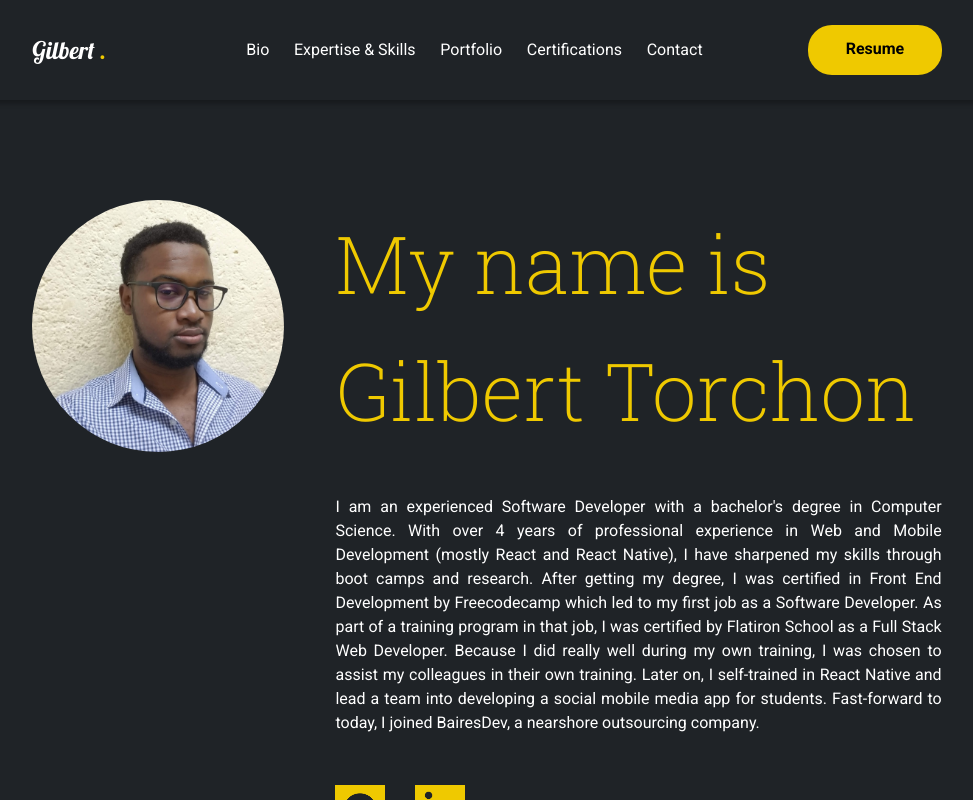
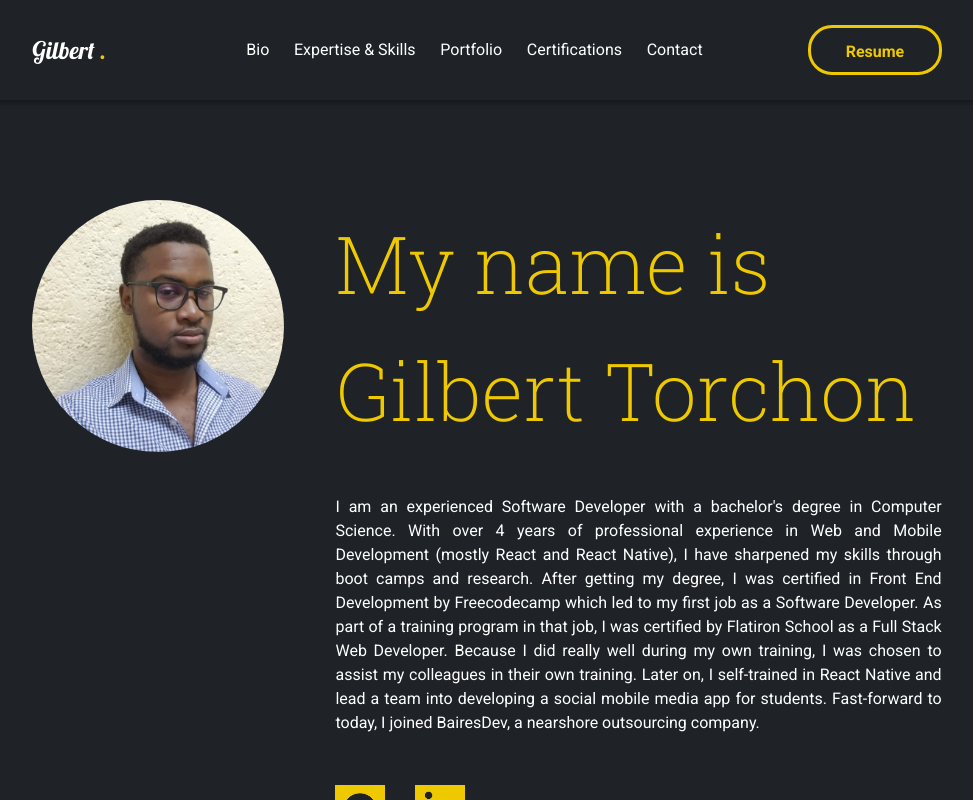
Before and after one commit to GilTorch/my-personal-porfolio, a Next.js app: page / in a window 1280 px wide. In both pictures the pointer is over the item "Resume". Shown: the top 800 px of the page, without its empty margins (153-1126 px from the left). Built offline with nearby package versions, Linux system fonts and the light colour scheme.

Commit message:
Throw error when email fail. add hover state on gold button

```diff
--- a/src/pages/api/contact.ts
+++ b/src/pages/api/contact.ts
@@ -57,8 +57,9 @@ const sendMail = async ({ email, name, message }: Email) => {
   // send mail with defined transport object
   return transporter.sendMail(mailOptions,(error,info) => {
     if(error){
-      console.log(error);
+      throw new Error(error)
     }else{
+      console.log(info.envelope)
       console.log("Message sent: %s ", info.messageId)
     }
 
@@ -86,5 +87,4 @@ const sendMail = async ({ email, name, message }: Email) => {
 
 
 }
-
 export default contactFormHandler
--- a/src/styles/Header.module.css
+++ b/src/styles/Header.module.css
@@ -64,6 +64,8 @@
     height: 50px;
     margin-left: 8.9%;
     text-align: center;
+    border: 3px solid var(--gold);
+    box-sizing: border-box;
     border-radius: 24px;
 }
 
@@ -74,6 +76,17 @@
     color: black;
     text-decoration: none;
 }
+
+.resume:hover {
+    background-color: transparent;
+    transition: 0.5s;
+    cursor: pointer;
+}
+
+.resume:hover a{
+    color: var(--gold);
+}
+
 
 .link a {
     color: white;
--- a/src/styles/Home.module.css
+++ b/src/styles/Home.module.css
@@ -295,8 +295,6 @@
     width: 100%;
 }
 
-.projectDetailsCol2Inner{
-}
 
 .projectDetailsTitleContainer{
     display: flex;
--- a/src/styles/globals.css
+++ b/src/styles/globals.css
@@ -123,14 +123,27 @@ button{
   border:none;
   background-color: var(--gold);
   height: 50px;
+  border: 3px solid var(--gold);
   border-radius: 24px;
   padding-left: 15px;
   padding-right: 15px;
 }
-
 button span{
   font-weight: bold;
 }
+button:hover {
+  background-color: transparent;
+  color: var(--gold);
+  transition: 0.5s;
+  cursor: pointer;
+}
+
+button:hover span{
+  color: var(--gold);
+  cursor: pointer;
+}
+
+
 
 footer{
   display: flex;
```
